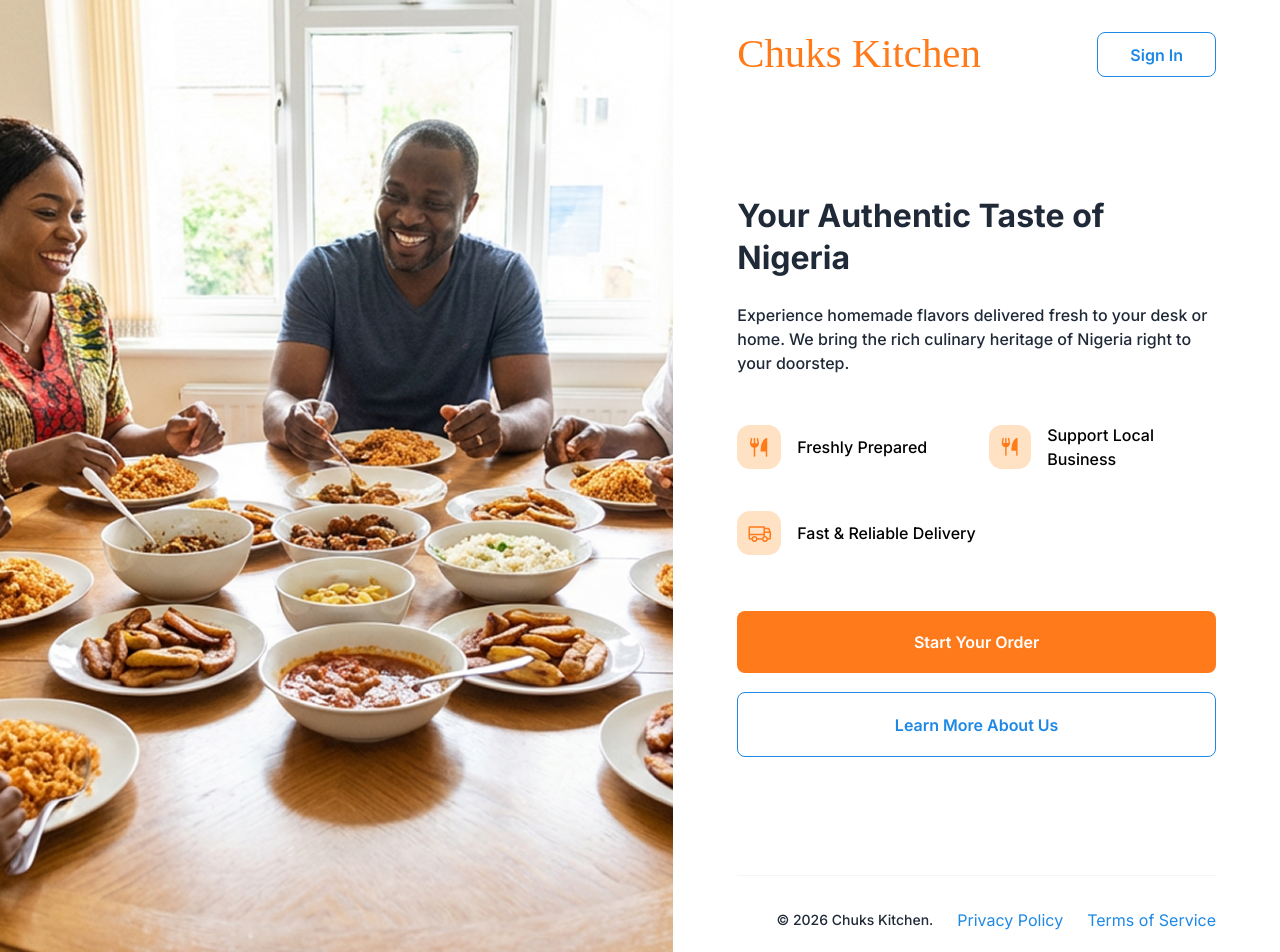
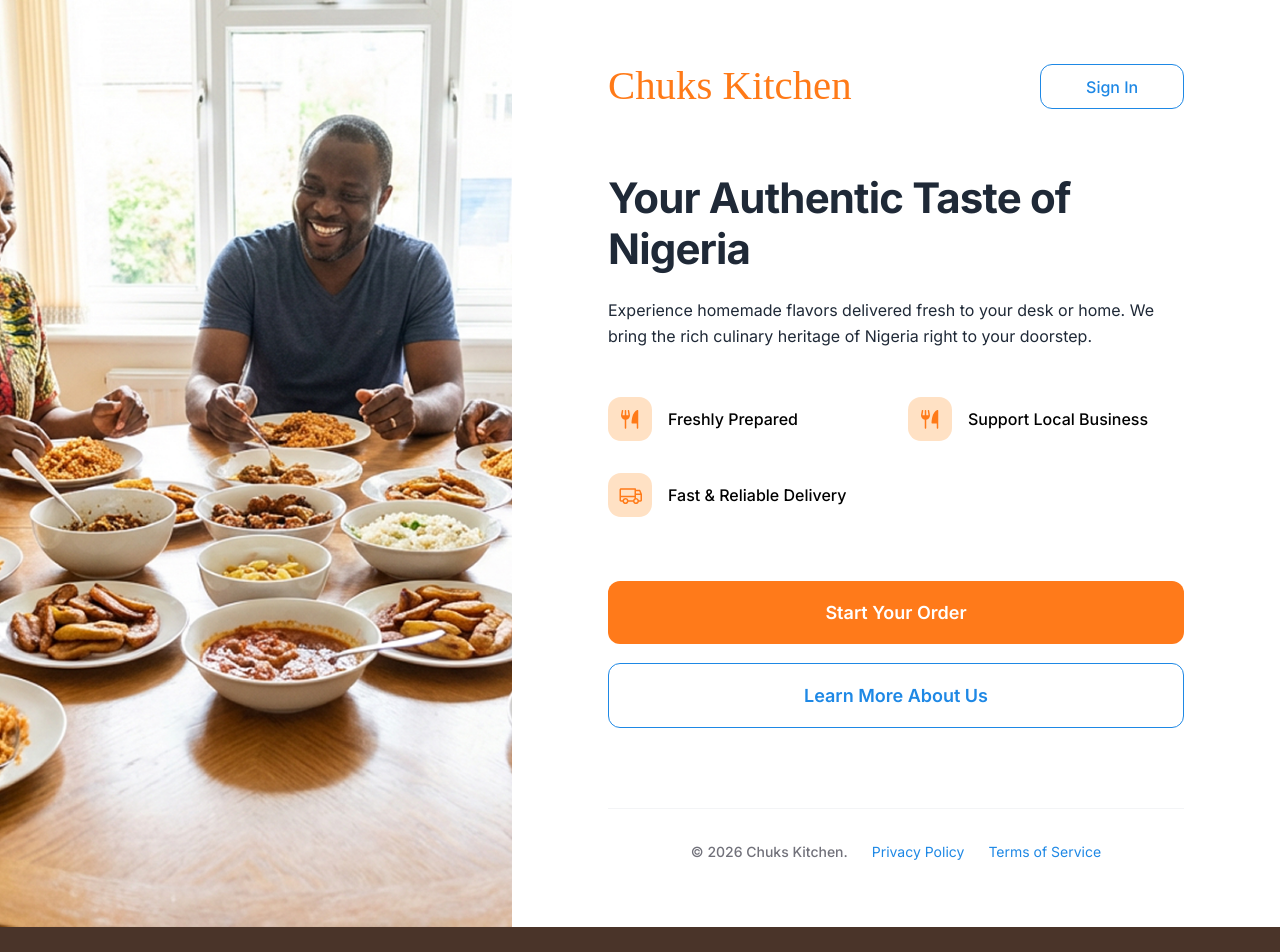
Before and after one commit to Fago12/chuks-kitchen, a React (Vite) app: page / in a window 1280 px wide. Shown: the top 952 px of the page. Built offline with nearby package versions, Linux system fonts and the light colour scheme; a web font is replaced by a local one.

Commit message:
refined layout

```diff
--- a/src/pages/Onboarding/Onboarding.scss
+++ b/src/pages/Onboarding/Onboarding.scss
@@ -12,149 +12,189 @@
     @include mobile {
       flex-direction: column;
     }
+
+    .onboarding__hero-desktop {
+      width: 40%;
+
+      @include mobile {
+        display: none;
       }
 
       img {
         width: 100%;
         height: 100%;
         object-fit: cover;
-      object-position: 50% 15%; // Favor the top slightly to keep heads in view
+        object-position: 50% 15%;
+      }
     }
 
-  &__content {
-    width: 50%;
-    padding: 2rem 4rem;
+    .onboarding__content {
+      width: 60%;
+      padding: 4rem 6rem; // Increased padding for better desktop spacing
       display: flex;
       flex-direction: column;
-    justify-content: space-between;
+      background-color: #ffffff;
+      min-height: 100%;
 
       @include mobile {
         width: 100%;
-      padding: 1.5rem;
+        padding: 0;
+      }
+
+      .onboarding__hero-mobile {
+        display: none;
+
+        @include mobile {
+          display: block;
+          width: 100%;
+          img {
+            width: 100%;
+            height: auto;
+            display: block;
+          }
         }
       }
 
-  &__header {
+      .onboarding__header {
         display: flex;
         justify-content: space-between;
         align-items: center;
-    margin-bottom: 3rem;
+        margin-bottom: 4rem;
+        width: 100%;
 
         @include mobile {
+          flex-direction: row;
+          padding: 1.5rem 1.5rem 0.5rem;
           margin-bottom: 2rem;
-    }
+          gap: 0.5rem;
         }
 
-  &__logo {
+        .onboarding__logo {
           font-family: $font-logo;
           color: #ff7a18;
           font-size: 40.81px;
           font-weight: 400;
           line-height: 40.81px;
+          margin: 0;
+
+          @include mobile {
+            width: auto;
+            text-align: left;
+          }
         }
 
-  &__signin-btn {
-    padding: 0.6rem 2rem;
+        .onboarding__signin-btn {
+          padding: 0.6rem 2.8rem;
           border: 1.5px solid #1e88e5;
           color: #1e88e5;
-    border-radius: 8px;
+          border-radius: 12px;
           font-family: $font-main;
-    font-weight: 600;
+          font-weight: 500;
           font-size: 16px;
           line-height: 24px;
           transition: all 0.3s ease;
+          background: transparent;
+
+          @include mobile {
+            padding: 0.6rem 2.2rem;
+            border-radius: 10px;
+            font-size: 14px;
+          }
 
           &:hover {
             background-color: rgba(30, 136, 229, 0.05);
           }
         }
+      }
 
-  &__hero-mobile {
-    display: none;
-    margin-bottom: 2rem;
-    border-radius: 12px;
-    overflow: hidden;
+      .onboarding__main {
+        width: 100%;
+        display: flex;
+        flex-direction: column;
 
         @include mobile {
-      display: block;
+          padding: 0 1.5rem;
         }
 
-    img {
+        .onboarding__text-content {
           width: 100%;
-      height: auto;
-      object-fit: cover;
-      object-position: 50% 15%;
-      display: block;
+          margin: 0;
+
+          @include mobile {
+            max-width: 100%;
+            text-align: left;
+          }
+
+          .onboarding__title {
+            font-family: $font-main;
+            font-size: 42px;
+            font-weight: 700;
+            color: #1f2937;
+            line-height: 1.2;
+            letter-spacing: -0.02em;
+            margin-bottom: 1.5rem;
+            text-align: left;
+
+            @include mobile {
+              font-size: 32px;
+              margin-top: 1rem;
             }
           }
 
-  &__text-content {
-    max-width: 550px;
-    margin: 0 auto;
+          .onboarding__description {
+            font-family: $font-main;
+            font-size: 16px;
+            font-weight: 400;
+            color: #1f2937;
+            margin-bottom: 3rem;
+            line-height: 1.6;
+            text-align: left;
+            max-width: 600px;
+          }
+
+          .onboarding__features {
+            display: flex;
+            flex-wrap: wrap;
+            gap: 2rem 1.5rem;
+            margin-bottom: 4rem;
+            width: 100%;
 
             @include mobile {
-      max-width: 100%;
-      text-align: center;
-    }
-  }
-
-  &__title {
-    font-family: $font-main;
-    font-size: 32px;
-    font-weight: 700;
-    color: #1f2937;
-    line-height: 42px;
-    letter-spacing: 0;
+              flex-direction: column; // Stack vertically on mobile
+              gap: 1rem;
               margin-bottom: 1.5rem;
-
-    @include mobile {
-      font-size: 28px;
-      line-height: normal;
-    }
-  }
-
-  &__description {
-    font-family: $font-main;
-    font-size: 16px;
-    font-weight: 500;
-    color: #1f2937;
-    margin-bottom: 2.5rem;
-    line-height: 24px;
-    letter-spacing: 0;
-  }
-
-  &__features {
-    display: flex;
-    flex-wrap: wrap;
-    gap: 1.5rem;
-    margin-bottom: 3rem;
-
-    @include mobile {
-      flex-direction: column;
             }
 
             .feature-item {
               display: flex;
               align-items: center;
               gap: 1rem;
-      padding: 0.5rem 0;
-      flex: 1;
-      min-width: 200px;
+              padding: 0;
+              flex: 0 0 calc(50% - 0.75rem);
+              min-width: 0;
+
+              @include mobile {
+                background-color: #f3f4f6;
+                border-radius: 12px;
+                padding: 1.2rem 1rem;
+                flex: none;
+                width: 100%;
+                gap: 1rem;
+              }
 
               &__icon {
-        background-color: #ffe1c4; // Light orange background from Figma
-        color: #ff7a1a;
+                background-color: #ffe1c4;
                 width: 44px;
                 height: 44px;
                 border-radius: 13px;
                 display: flex;
+                flex-shrink: 0;
                 align-items: center;
                 justify-content: center;
-        padding: 10px;
 
                 img {
-          width: 100%;
-          height: 100%;
+                  width: 24px !important;
+                  height: 24px !important;
                   object-fit: contain;
                 }
               }
@@ -164,27 +204,28 @@
                 font-weight: 500;
                 color: #000000;
                 font-size: 16px;
-        line-height: 24px;
-        letter-spacing: 0;
+                line-height: normal;
               }
             }
           }
 
-  &__actions {
+          .onboarding__actions {
             display: flex;
             flex-direction: column;
             gap: 1.2rem;
-    margin-bottom: 3rem;
+            margin-bottom: 5rem;
+            width: 100%;
 
             .btn {
               width: 100%;
-      padding: 1.2rem;
-      border-radius: 8px;
+              padding: 1.3rem;
+              border-radius: 12px;
               font-family: $font-main;
-      font-size: 16px;
+              font-size: 18px;
               font-weight: 600;
-      line-height: 24px;
               transition: all 0.3s ease;
+              text-align: center;
+              cursor: pointer;
 
               &--primary {
                 background-color: #ff7a1a;
@@ -207,30 +248,40 @@
               }
             }
           }
+        }
+      }
 
-  &__footer-links {
+      .onboarding__footer-links {
         display: flex;
-    justify-content: flex-end;
+        justify-content: center;
         align-items: center;
         gap: 1.5rem;
         padding-top: 2rem;
         border-top: 1px solid #f3f4f6;
+        width: 100%;
+        margin-top: auto;
+
+        @include mobile {
+          flex-wrap: wrap;
+          gap: 1rem;
+          border-top: 1px solid #f3f4f6;
+          width: 90%;
+          margin: 0 auto;
+        }
 
         .copyright {
-      font-family: $font-main; // Inter
-      font-weight: 500; // Medium
+          font-family: $font-main;
+          font-weight: 500;
           font-size: 14px;
-      line-height: 20px;
-      color: #1f2937; // Dark color from Figma for visibility on light background
-    }
-
-    @include mobile {
-      justify-content: center;
+          color: #71717a; // Matches design link color better
         }
 
         a {
           color: #1e88e5;
-      &:hover { text-decoration: underline; }
+          font-size: 14px;
+          text-decoration: none;
+        }
+      }
     }
   }
 }
@@ -248,20 +299,30 @@
   &__container {
     max-width: 1100px;
     margin: 0 auto;
-    display: flex;
-    justify-content: flex-start; // Start alignment for more spacing control
-    gap: 8rem; // Increased gap for a more "spaced out" but compact column feel
+    display: grid;
+    grid-template-columns: 1.5fr 1fr 1.5fr 1fr;
+    gap: 2rem;
+
+    @media (max-width: 1040px) {
+      grid-template-columns: 1.2fr 1fr 1.2fr 0.8fr;
+      gap: 1.5rem;
+    }
+
+    @media (max-width: 900px) {
+      grid-template-columns: 1fr 1fr;
+      gap: 3rem 2rem;
+    }
   }
 
   &__brand {
-    flex: 1.5;
+    // flex: 1.5; // Removed in favor of grid
     .main-footer__logo {
       font-family: $font-logo;
       color: #ff7a18;
       font-size: 40.81px;
       font-weight: 400;
       line-height: 40.81px;
-      margin-bottom: 0.5rem; // Reduced space
+      margin-bottom: 0.5rem;
     }
     p {
       font-family: $font-jost;
@@ -269,8 +330,7 @@
       font-size: 24px;
       line-height: 36px;
       color: #ffffff;
-      opacity: 1;
-      max-width: 280px; // Very compact as requested
+      max-width: 280px;
       margin-bottom: 0;
     }
   }
@@ -281,11 +341,11 @@
     font-size: 24px;
     line-height: 36px;
     color: #ffffff;
-    margin-bottom: 0.5rem; // Reduced space
+    margin-bottom: 0.5rem;
   }
 
   &__links {
-    flex: 1;
+    // flex: 1; // Removed in favor of grid
     ul li {
       margin-bottom: 1rem;
       font-family: $font-poppins;
@@ -302,7 +362,7 @@
   }
 
   &__contact {
-    flex: 1.5;
+    // flex: 1.5; // Removed in favor of grid
     p {
       margin-bottom: 1rem;
       font-family: $font-poppins;
@@ -314,7 +374,7 @@
   }
 
   &__social {
-    flex: 1;
+    // flex: 1; // Removed in favor of grid
     ul {
       display: flex;
       flex-direction: column;
@@ -338,7 +398,6 @@
     max-width: 1100px;
     margin: 3rem auto 0;
     padding-top: 2rem;
-    border-top: none; // Removed white divider as requested
     display: flex;
     justify-content: space-between;
     align-items: center;
@@ -347,7 +406,6 @@
       font-family: $font-poppins;
       font-weight: 400;
       font-size: 12px;
-      line-height: 20px;
       color: #ffffff;
     }
   }
@@ -369,7 +427,6 @@
     img {
       width: 24px;
       height: 24px;
-      filter: brightness(0) invert(1); // Make white
       display: block; // Better alignment
     }
 
--- a/src/pages/Onboarding/Onboarding.tsx
+++ b/src/pages/Onboarding/Onboarding.tsx
@@ -6,24 +6,24 @@ import MainContent from './components/MainContent';
 import FooterLinks from './components/FooterLinks';
 import MainFooter from './components/MainFooter';
 
-// Optimized hero image from public folder
-const HERO_IMAGE = '/onboarding-hero.jpg';
+const HERO_IMAGE_DESKTOP = '/onboarding-hero.jpg';
+const HERO_IMAGE_MOBILE = '/onboarding-hero-mobile.png';
 
 const Onboarding: React.FC = () => {
     return (
         <div className="onboarding">
             <div className="onboarding__container">
                 {/* Left Side (Desktop Hero) */}
-                <Hero imageSrc={HERO_IMAGE} />
+                <Hero imageSrc={HERO_IMAGE_DESKTOP} />
 
-                {/* Right Side / Content */}
+                {/* Content Side */}
                 <div className="onboarding__content">
+                    {/* Mobile Hero (only visible on mobile) */}
+                    <Hero imageSrc={HERO_IMAGE_MOBILE} isMobile />
+
                     <Header />
 
                     <main className="onboarding__main">
-                        {/* Mobile Hero (only visible on mobile) */}
-                        <Hero imageSrc={HERO_IMAGE} isMobile />
-
                         <MainContent />
                     </main>
 
```
Also changed, not shown: public/onboarding-hero-mobile.png (added). Lines whose indentation alone changed are shown as unchanged.
